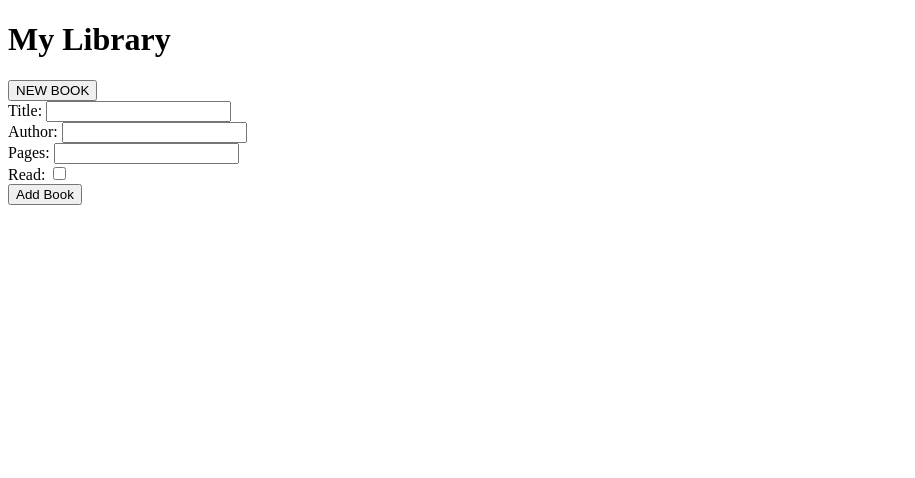
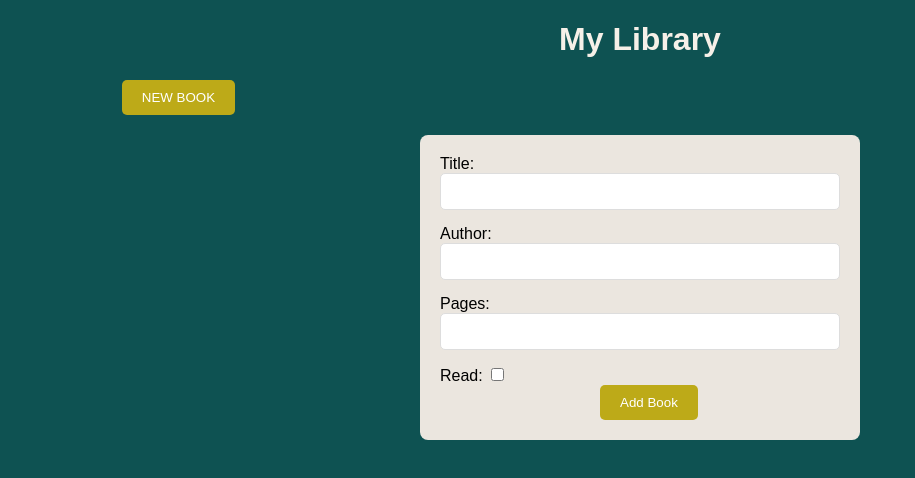
Before and after one commit to Slimdaddy254/Library, a plain HTML site: page index.html in a window 1280 px wide. Both pictures are taken after a click on the button "NEW BOOK". Shown: the whole page, without its empty margins (0-915 px from the left). Drawn offline with Linux system fonts and the light colour scheme.

Commit message:
Create Library

```diff
--- a/index.html
+++ b/index.html
@@ -4,7 +4,7 @@
   <meta charset="UTF-8">
   <meta name="viewport" content="width=device-width, initial-scale=1.0">
   <title>Library</title>
-  <link rel="stylesheet" href="styles.css">
+  <link rel="stylesheet" href="style.css">
 </head>
 <body>
   <h1>My Library</h1>
--- a/style.css
+++ b/style.css
@@ -1,19 +1,91 @@
-/* Basic styles for the library */
+
 body {
     font-family: Arial, sans-serif;
+    background-color: rgb(14, 82, 82);
+
   }
+  h1 {
+    text-align: center;
+    color: rgb(246 240, 232);
 
-  .book-card {
-    border: 1px solid #333;
+}
+
+.book-card {
+    border: 1px solid #328573;
     padding: 20px;
     margin: 10px;
     display: inline-block;
+    background-color: rgb(235, 230, 223);
+    border-radius: 10px;
+}
+
+#bookForm {
+    margin-top: 20px;
+
+
+}
+form{
+    max-width: 400px;
+    height:min-content;
+    margin: 0 auto;
+    padding: 20px;
+    background-color: rgb(235, 230, 223);;
+    border-radius: 8px;
+}
+
+input[type="text"],
+input[type="number"],
+textarea,
+select {
+  width: 100%;
+  padding: 10px;
+  margin-bottom: 15px;
+  border: 1px solid #ddd;
+  border-radius: 5px;
+  box-sizing: border-box;
+}
+
+textarea {
+  min-height: 50px;
+}
+
+input[type="texts"]:hover {
+  background-color: #c2ddc3;
+}
+
+input[type="checkbox"] {
+  margin-right: 10px;
+}
+button[type="submit"] {
+    background-color: #bdaa18;
+    color: white; /* White text */
+    padding: 10px 20px;
+    border: none;
+    border-radius: 5px;
+    cursor: pointer;
+    margin-left: 40%;
   }
 
-  #bookForm {
-    margin-top: 20px;
+  button{
+    background-color: #bdaa18;
+    color: white; /* White text */
+    padding: 10px 20px;
+    border: none;
+    border-radius: 5px;
+    cursor: pointer;
+  }
+   #newBookBtn {
+    background-color: #bdaa18;
+    color: white; /* White text */
+    padding: 10px 20px;
+    border: none;
+    border-radius: 5px;
+    cursor: pointer;
+    margin-left: 9% ;
+
   }
 
   #library {
     margin-top: 20px;
+
   }
```
